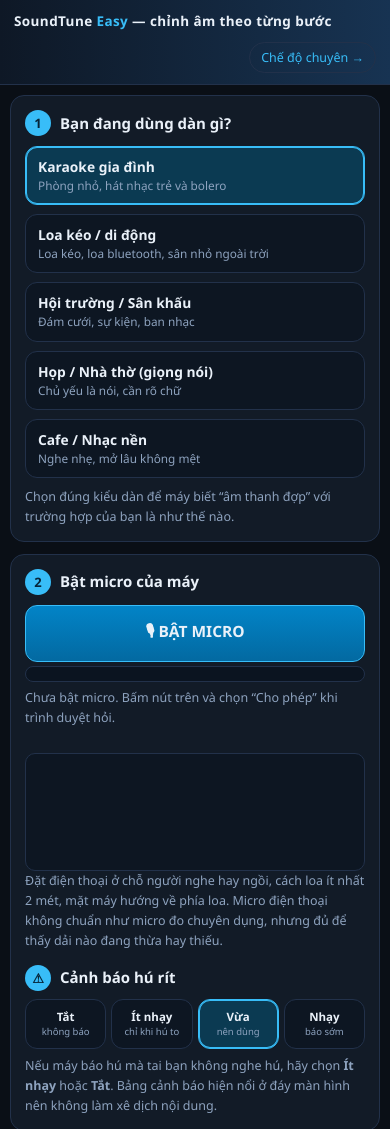
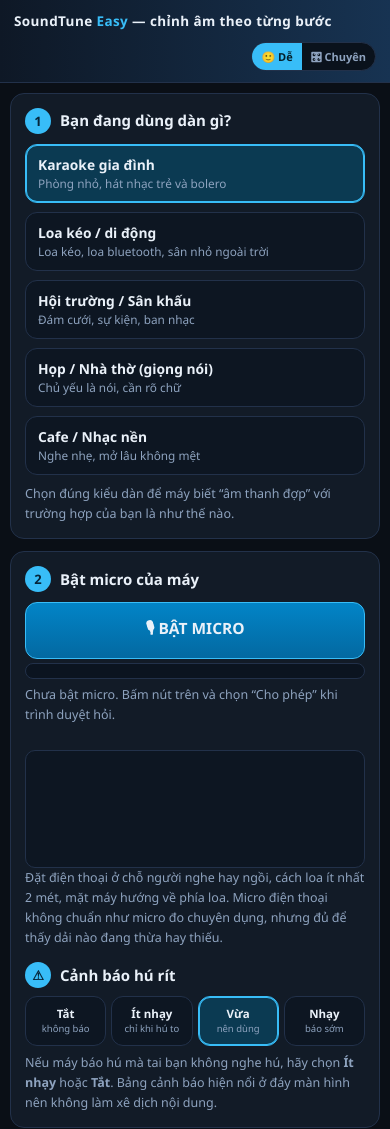
Before and after one commit to xtapo/soundtune-pro, a plain HTML site: page easy.html in a window 390 px wide. Shown: the top 1129 px of the page. Drawn offline with Linux system fonts and the light colour scheme.

Commit message:
feat(easy): them nut chuyen doi giua che do De va Chuyen

```diff
--- a/easy.html
+++ b/easy.html
@@ -12,7 +12,16 @@
 header{position:sticky;top:0;z-index:30;display:flex;align-items:center;gap:10px;flex-wrap:wrap;padding:11px 14px;background:linear-gradient(90deg,#0e1826,#173352);border-bottom:1px solid var(--line)}
 header h1{margin:0;font-size:15.5px;letter-spacing:.4px}
 header h1 span{color:var(--acc)}
-header a{margin-left:auto;color:var(--acc);font-size:12.5px;text-decoration:none;white-space:nowrap;border:1px solid var(--line);border-radius:999px;padding:5px 11px}
+
+/* Nut chuyen doi 2 che do */
+.modesw{display:flex;margin-left:auto;border:1px solid var(--line);border-radius:999px;overflow:hidden;background:#0a121c;font-size:11.5px;font-weight:800;flex:0 0 auto}
+.modesw span,.modesw a{padding:6px 12px;color:var(--dim);text-decoration:none;white-space:nowrap;transition:.15s}
+.modesw .cur{background:var(--acc);color:#04202b}
+.modesw a:hover{background:#18293a;color:var(--txt)}
+.swBig{display:block;text-align:center;text-decoration:none;color:#04202b;font-weight:800;font-size:14.5px;
+  background:linear-gradient(180deg,#38bdf8,#0284c7);border:1px solid #7dd3fc;border-radius:13px;padding:13px 12px;margin-bottom:12px}
+.swBig small{display:block;font-weight:600;font-size:11.5px;color:#04384a;margin-top:2px}
+
 .wrap{max-width:820px;margin:0 auto;padding:12px}
 .card{background:var(--pnl);border:1px solid var(--line);border-radius:14px;padding:14px;margin-bottom:12px}
 .step{display:flex;align-items:center;gap:9px;margin:0 0 10px;font-size:15px;font-weight:800}
@@ -79,6 +88,7 @@
 #warnT b{color:#fff}
 @media(max-width:520px){
   header h1{font-size:13.5px}
+  .modesw span,.modesw a{padding:5px 9px;font-size:11px}
   .wrap{padding:10px}
   #lvlT{height:4.4em}
   .grid4{gap:5px}
@@ -94,7 +104,10 @@
 
 <header>
   <h1>SoundTune <span>Easy</span> — chỉnh âm theo từng bước</h1>
-  <a href="index.html">Chế độ chuyên →</a>
+  <nav class="modesw" title="Chuyển đổi chế độ">
+    <span class="cur">🙂 Dễ</span>
+    <a href="index.html">🎛 Chuyên</a>
+  </nav>
 </header>
 
 <div class="wrap">
@@ -202,6 +215,8 @@
     </details>
   </div>
 
+  <a class="swBig" href="index.html">🎛 CHUYỂN SANG CHẾ ĐỘ CHUYÊN<small>Phổ tần 31 băng, snapshot DSP 1–6, thông số cắt PEQ chi tiết</small></a>
+
 </div>
 
 <div id="warn">
```
